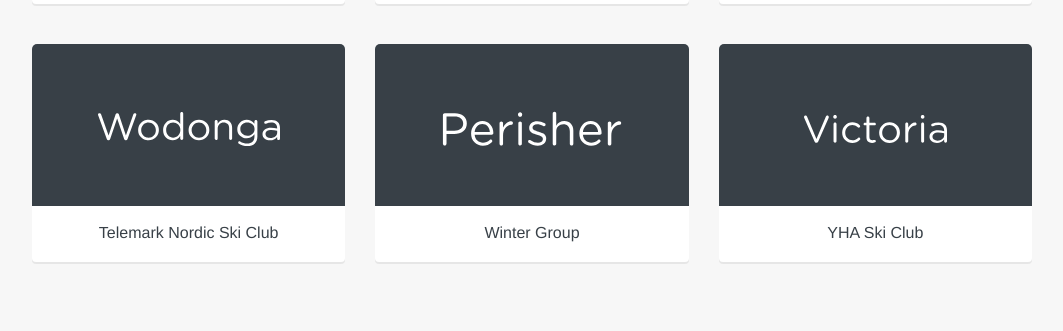
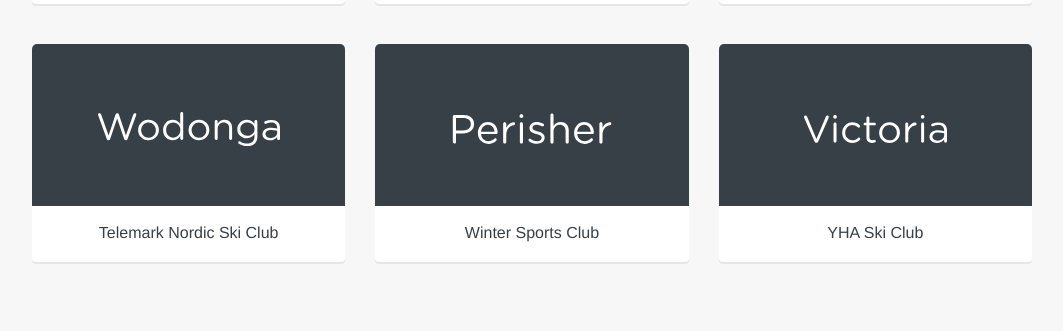
Before and after one commit to robcatto/robcatto.github.io, a Jekyll site: the page built from get-started/join-a-club/index.html, in a window 1280 px wide and 900 px high, scrolled down 979 px. Shown: the part 320-651 px from the top of the window, without its empty margins (108-1171 px from the left). Built offline with Jekyll 4.4.1, drawn with Linux system fonts in a browser that asks for light colours; some web fonts are replaced; Markdown is read by kramdown in place of the engine named in the settings.

Commit message:
Update index.html

```diff
--- a/get-started/join-a-club/index.html
+++ b/get-started/join-a-club/index.html
@@ -347,7 +347,7 @@ layout: default
     -webkit-transition: background-color 0.3s ease;
     transition: background-color 0.3s ease;">
 
-                                            <svg width="180px" height="50px" viewBox="0 0 150 29" version="1.1" xmlns="http://www.w3.org/2000/svg" xmlns:xlink="http://www.w3.org/1999/xlink" xmlns:sketch="http://www.bohemiancoding.com/sketch/ns">
+                                            <svg width="160px" height="50px" viewBox="0 0 150 29" version="1.1" xmlns="http://www.w3.org/2000/svg" xmlns:xlink="http://www.w3.org/1999/xlink" xmlns:sketch="http://www.bohemiancoding.com/sketch/ns">
     <!-- Generator: Sketch 3.3.3 (12081) - http://www.bohemiancoding.com/sketch -->
     <title>Perisher</title>
     <desc>Created with Sketch.</desc>
@@ -359,7 +359,7 @@ layout: default
 
 
                                     </div>
-                                    <span>Winter Group</span>
+                                    <span>Winter Sports Club</span>
                             </a>
                         </div>
 
```
